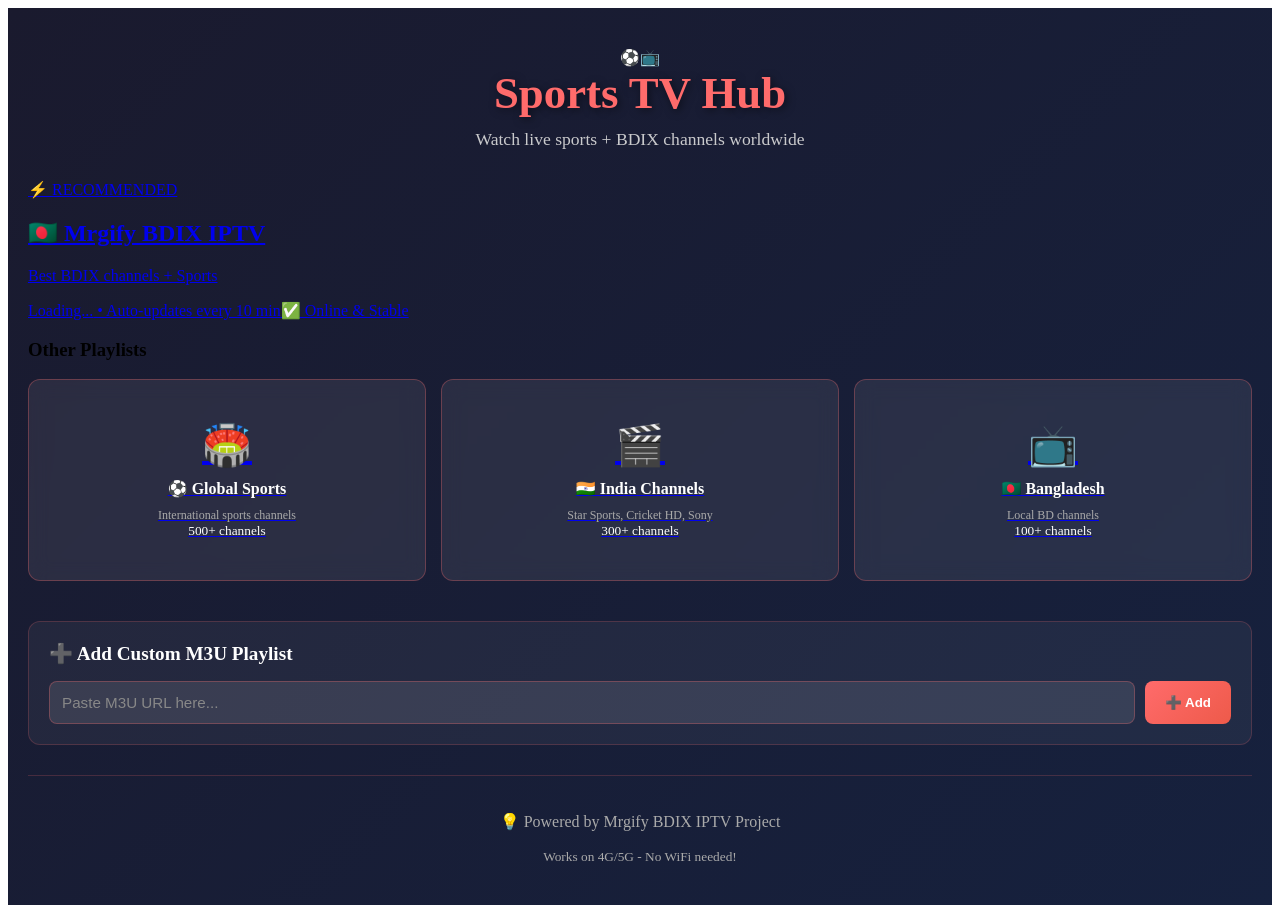
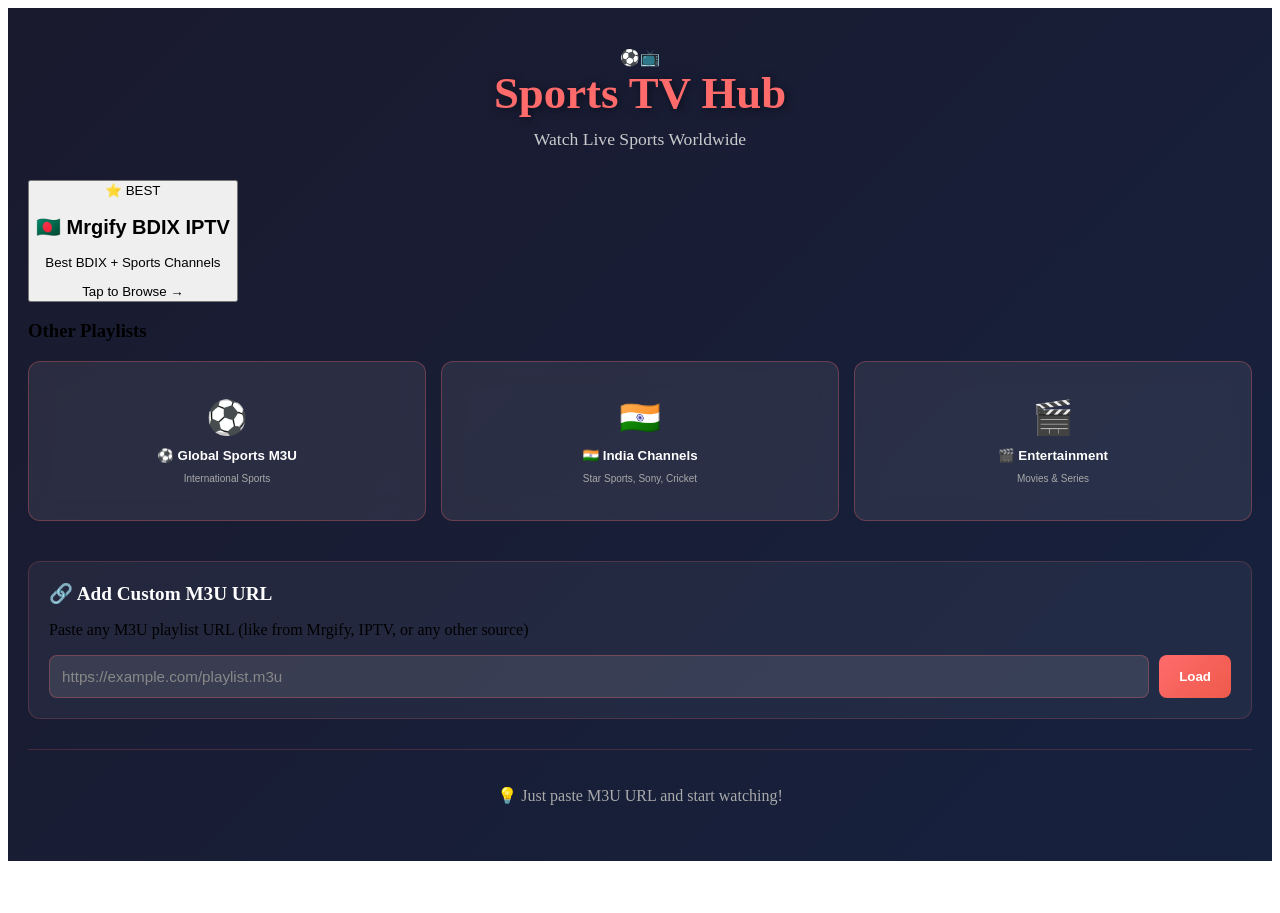
Before and after one commit to tahsin112233-png/tv-streaming-app, a Next.js app: page / in a window 1280 px wide. After the commit the page ends 869 px from the top, so only its background shows below. Built offline with nearby package versions, Linux system fonts and the light colour scheme; no server answers.

Commit message:
Update index.js

```diff
--- a/pages/index.js
+++ b/pages/index.js
@@ -1,70 +1,53 @@
-import { useState, useEffect } from 'react';
-import Link from 'next/link';
+import { useState } from 'react';
 import styles from '../styles/Home.module.css';
 
 export default function Home() {
   const [customUrl, setCustomUrl] = useState('');
   const [loading, setLoading] = useState(false);
-  const [mrgifyStats, setMrgifyStats] = useState(null);
 
-  useEffect(() => {
-    // Fetch Mrgify stats
-    fetchMrgifyStats();
-  }, []);
-
-  const fetchMrgifyStats = async () => {
-    try {
-      const res = await fetch('/api/fetchMrgify');
-      const data = await res.json();
-      if (data.success) {
-        setMrgifyStats(data);
-      }
-    } catch (err) {
-      console.log('Could not fetch Mrgify stats');
-    }
-  };
-
+  // Pre-loaded playlists (you add these manually)
   const playlists = [
     {
-      id: 'mrgify',
+      id: 1,
       name: '🇧🇩 Mrgify BDIX IPTV',
-      description: 'Best BDIX channels (Auto-updates every 10 min)',
-      icon: '⚡',
-      channels: mrgifyStats?.total || '...'
+      url: 'https://github.com/abusaeeidx/Mrgify-BDIX-IPTV/raw/main/playlist.m3u',
+      description: 'Best BDIX + Sports Channels'
     },
     {
-      id: 'sports',
-      name: '⚽ Global Sports',
-      description: 'International sports channels',
-      icon: '🏟️',
-      channels: '500+'
+      id: 2,
+      name: '⚽ Global Sports M3U',
+      url: 'https://raw.githubusercontent.com/iptv-org/iptv/master/categories/sports.m3u',
+      description: 'International Sports'
     },
     {
-      id: 'india',
+      id: 3,
       name: '🇮🇳 India Channels',
-      description: 'Star Sports, Cricket HD, Sony',
-      icon: '🎬',
-      channels: '300+'
+      url: 'https://raw.githubusercontent.com/iptv-org/iptv/master/streams/in.m3u',
+      description: 'Star Sports, Sony, Cricket'
     },
     {
-      id: 'bd',
-      name: '🇧🇩 Bangladesh',
-      description: 'Local BD channels',
-      icon: '📺',
-      channels: '100+'
+      id: 4,
+      name: '🎬 Entertainment',
+      url: 'https://raw.githubusercontent.com/iptv-org/iptv/master/streams/us.m3u',
+      description: 'Movies & Series'
     }
   ];
 
-  const handleCustom = async () => {
-    if (!customUrl.trim()) return;
+  const handlePlaylist = (url) => {
+    window.location.href = `/channels?m3uUrl=${encodeURIComponent(url)}&name=${encodeURIComponent(playlists.find(p => p.url === url)?.name || 'Playlist')}`;
+  };
 
-    setLoading(true);
+  const handleCustom = () => {
+    if (!customUrl.trim()) {
+      alert('Please paste a valid M3U URL');
+      return;
+    }
+
     try {
       new URL(customUrl);
-      window.location.href = `/channels?playlistUrl=${encodeURIComponent(customUrl)}&name=Custom%20Playlist`;
+      window.location.href = `/channels?m3uUrl=${encodeURIComponent(customUrl)}&name=Custom%20Playlist`;
     } catch (err) {
-      alert('Invalid URL!');
-      setLoading(false);
+      alert('Invalid URL! Make sure it starts with http:// or https://');
     }
   };
 
@@ -74,44 +57,48 @@
       <div className={styles.header}>
         <div className={styles.logo}>⚽📺</div>
         <h1>Sports TV Hub</h1>
-        <p>Watch live sports + BDIX channels worldwide</p>
+        <p>Watch Live Sports Worldwide</p>
       </div>
 
-      {/* Featured: Mrgify */}
-      <Link href="/channels?source=mrgify&name=Mrgify%20BDIX%20IPTV">
-        <a className={styles.featuredCard}>
-          <div className={styles.badge}>⚡ RECOMMENDED</div>
-          <h2>🇧🇩 Mrgify BDIX IPTV</h2>
-          <p>Best BDIX channels + Sports</p>
-          <span className={styles.update}>
-            {mrgifyStats ? `${mrgifyStats.total} Channels` : 'Loading...'} • Auto-updates every 10 min
-          </span>
-          <span className={styles.status}>✅ Online & Stable</span>
-        </a>
-      </Link>
+      {/* Featured Playlist */}
+      <div className={styles.featured}>
+        <button
+          className={styles.featuredCard}
+          onClick={() => handlePlaylist(playlists[0].url)}
+        >
+          <div className={styles.badge}>⭐ BEST</div>
+          <h2>{playlists[0].name}</h2>
+          <p>{playlists[0].description}</p>
+          <span className={styles.click}>Tap to Browse →</span>
+        </button>
+      </div>
 
       {/* Other Playlists */}
       <h3 className={styles.sectionTitle}>Other Playlists</h3>
       <div className={styles.grid}>
         {playlists.slice(1).map((playlist) => (
-          <Link key={playlist.id} href={`/channels?playlistId=${playlist.id}&name=${encodeURIComponent(playlist.name)}`}>
-            <a className={styles.card}>
-              <div className={styles.icon}>{playlist.icon}</div>
-              <h3>{playlist.name}</h3>
-              <p>{playlist.description}</p>
-              <small className={styles.channelCount}>{playlist.channels} channels</small>
-            </a>
-          </Link>
+          <button
+            key={playlist.id}
+            className={styles.card}
+            onClick={() => handlePlaylist(playlist.url)}
+          >
+            <div className={styles.icon}>{playlist.name.split(' ')[0]}</div>
+            <h3>{playlist.name}</h3>
+            <p>{playlist.description}</p>
+          </button>
         ))}
       </div>
 
-      {/* Custom URL */}
+      {/* Custom M3U Input */}
       <div className={styles.customSection}>
-        <h2>➕ Add Custom M3U Playlist</h2>
+        <h2>🔗 Add Custom M3U URL</h2>
+        <p className={styles.customDesc}>
+          Paste any M3U playlist URL (like from Mrgify, IPTV, or any other source)
+        </p>
         <div className={styles.inputGroup}>
           <input
             type="url"
-            placeholder="Paste M3U URL here..."
+            placeholder="https://example.com/playlist.m3u"
             value={customUrl}
             onChange={(e) => setCustomUrl(e.target.value)}
             className={styles.input}
@@ -122,15 +109,14 @@
             className={styles.submitBtn}
             disabled={loading}
           >
-            {loading ? '⏳' : '➕'} Add
+            {loading ? '⏳ Loading...' : 'Load'}
           </button>
         </div>
       </div>
 
       {/* Footer */}
       <div className={styles.footer}>
-        <p>💡 Powered by Mrgify BDIX IPTV Project</p>
-        <small>Works on 4G/5G - No WiFi needed!</small>
+        <p>💡 Just paste M3U URL and start watching!</p>
       </div>
     </div>
   );
```
